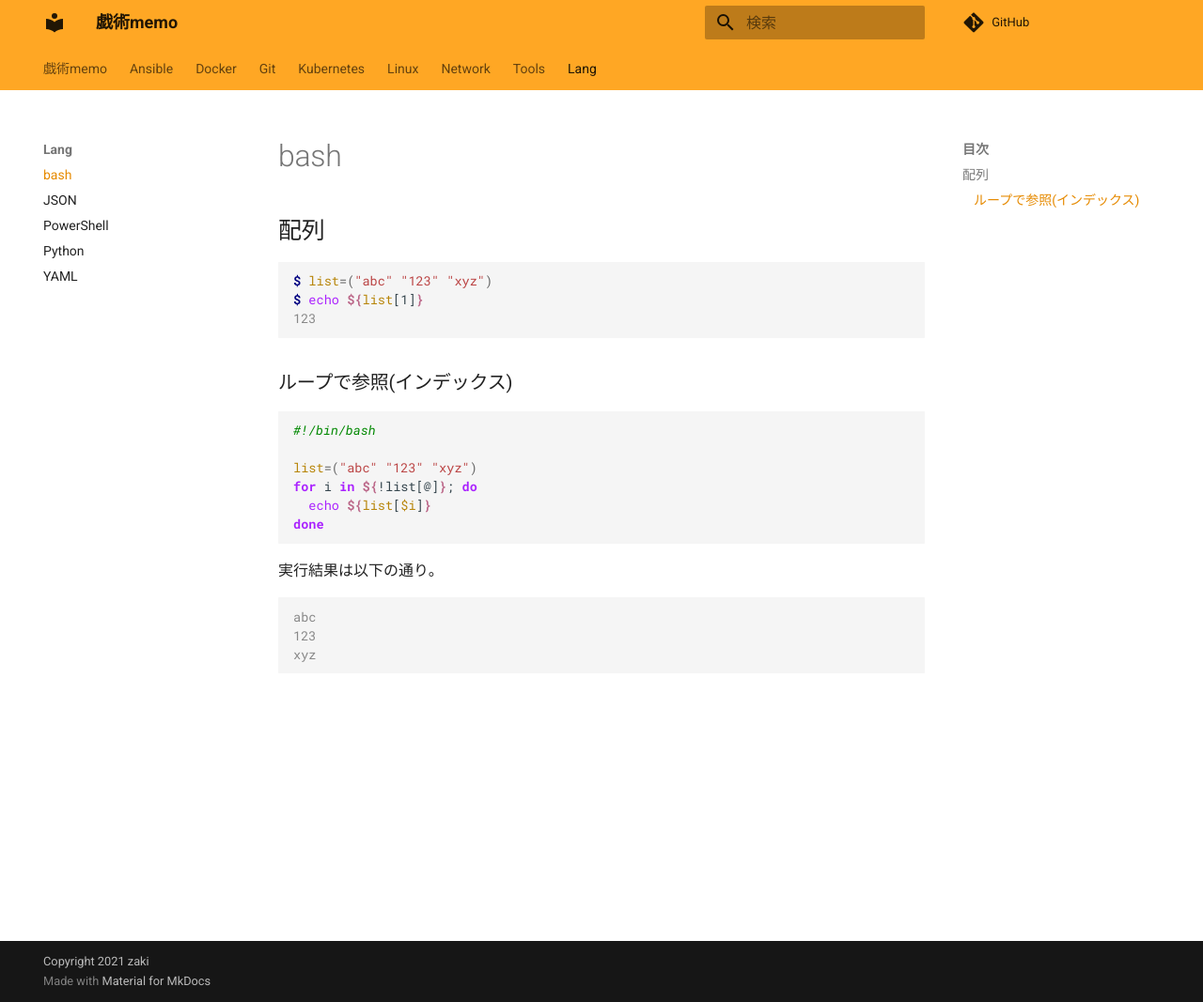
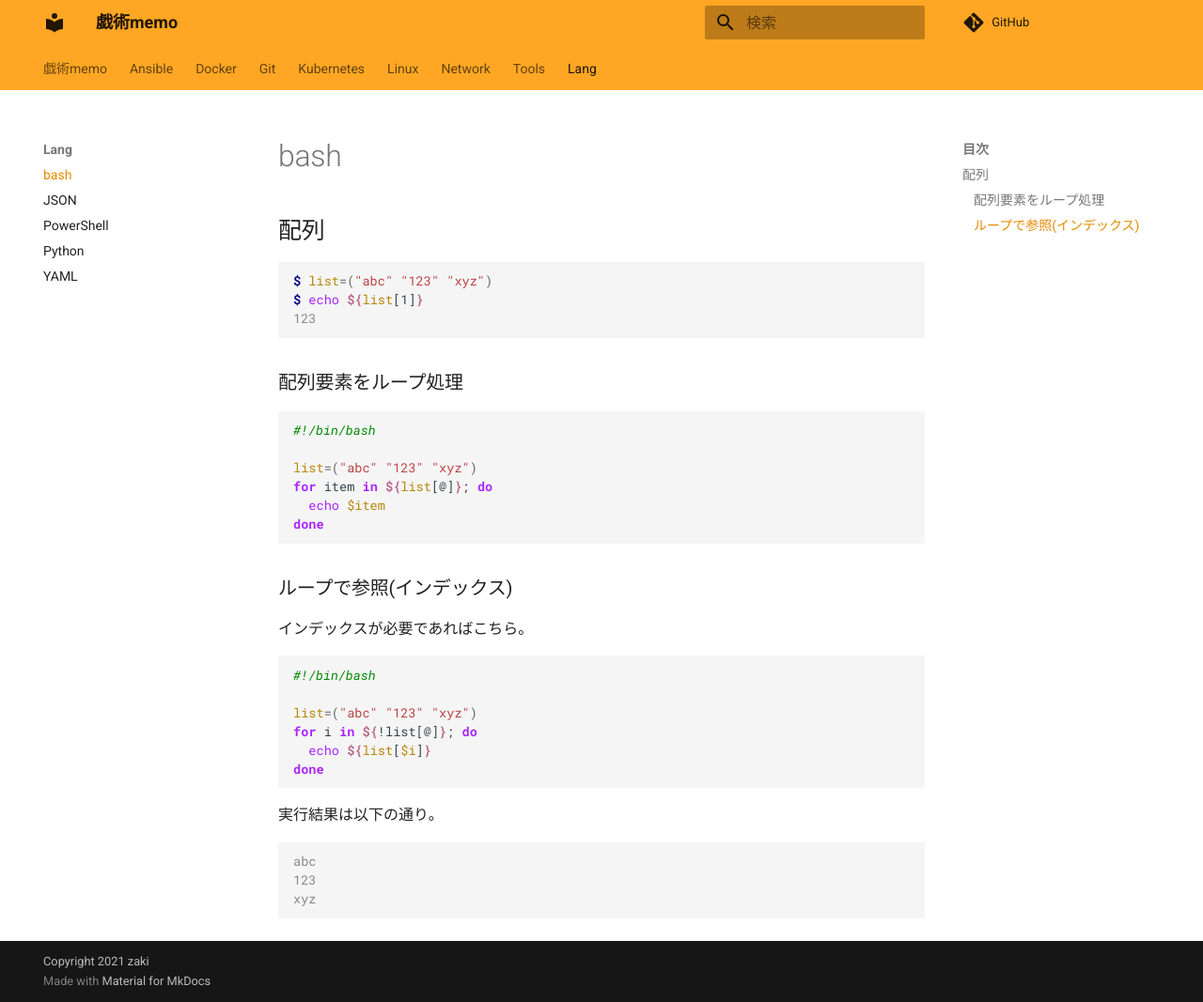
Before and after one commit to zaki-lknr/docs, an MkDocs documentation site: the page built from docs/lang/bash.md, in a window 1280 px wide and 1067 px high. Shown: the whole window at 94% size. Built offline with MkDocs 1.6.1 and Material for MkDocs 9.7.7, drawn with Linux system fonts in a browser that asks for light colours; comment, search, counter and statistics services are not loaded.

Commit message:
add: lang/bash: 配列のループ処理

````diff
--- a/docs/lang/bash.md
+++ b/docs/lang/bash.md
@@ -8,7 +8,20 @@ $ echo ${list[1]}
 123
 ```
 
+### 配列要素をループ処理
+
+```bash
+#!/bin/bash
+
+list=("abc" "123" "xyz")
+for item in ${list[@]}; do
+  echo $item
+done
+```
+
 ### ループで参照(インデックス)
+
+インデックスが必要であればこちら。
 
 ```bash
 #!/bin/bash
````
